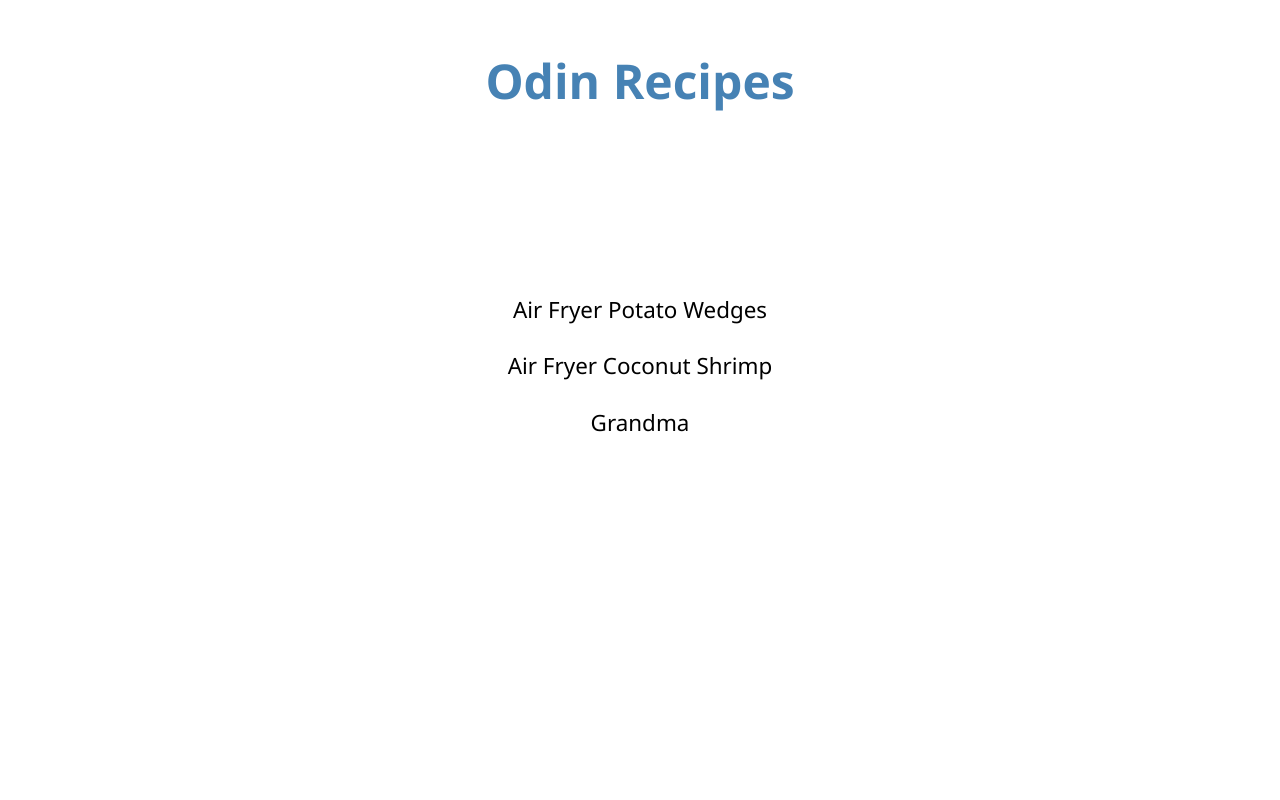
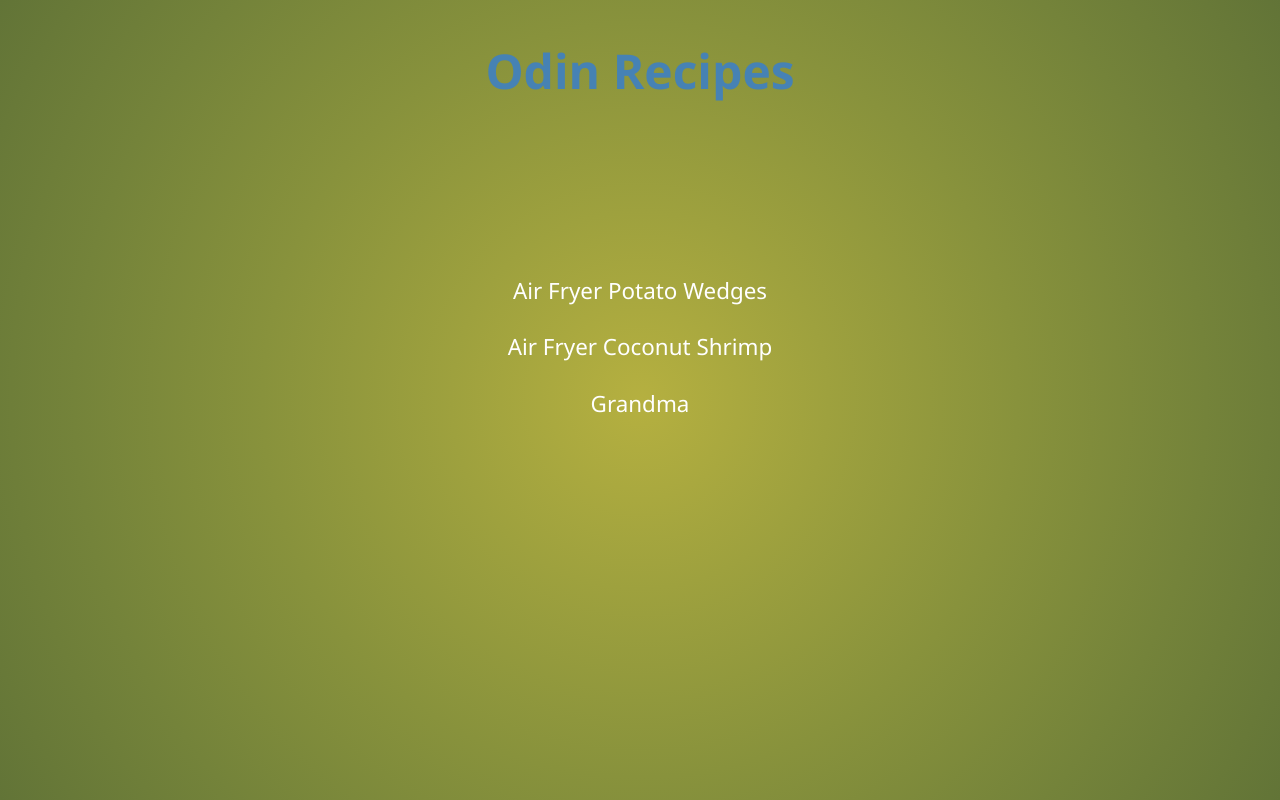
Before and after one commit to Mostafa-El-Masry/Odin-recipes, a plain HTML site: page index.html in a window 1280 px wide. Drawn offline with Linux system fonts and the light colour scheme.

Commit message:
adding style to index

```diff
--- a/CSS/styles.css
+++ b/CSS/styles.css
@@ -5,19 +5,28 @@
 
 body {
     font-family: 'Segoe UI', Tahoma, Geneva, Verdana, sans-serif;
+    height: 100vh;
+    width: 100vw;
+    background-image: radial-gradient(circle, #b5b040, #9ea13e, #88923c, #74833a, #627437);
+}
+
+.container {
     display: flex;
+    flex-wrap: nowrap;
     flex-direction: column;
-
+    justify-content: center;
+    align-items: center;
 }
 
 h1 {
-    margin: 6vh auto;
-    justify-content: center;
     color: steelblue;
     font-size: 3rem;
+    padding: 1vw;
+    margin: 2vw 0;
 }
 
 h1 + ul {
+    list-style: none;
     margin-top: 15vh;
 }
 
@@ -27,7 +36,8 @@ li {
 }
 
 li a{
-    color: #000;
+    text-align: center;
+    color: #fff;
     text-decoration: none;
     font-size: 1.4rem;
     text-transform: capitalize;
--- a/index.html
+++ b/index.html
@@ -8,7 +8,10 @@
     <link rel="stylesheet" href="./CSS/styles.css">
 </head>
 <body>
+    <div class="container">
+
             <h1>Odin Recipes</h1>
+
 
             <ul>
                 <li><a href="recipes/Air-Fryer-Potato-Wedges.html">Air Fryer Potato Wedges</a></li>
@@ -16,5 +19,6 @@
                 <li><a href="recipes/grandma.html">grandma</a></li>
             </ul>
 
+    </div>
 </body>
 </html>
```
Also changed, not shown: recipes/Air-Fryer-Coconut-Shrimp.html (+4 -1 lines), recipes/Air-Fryer-Potato-Wedges.html (+2 -1 lines), recipes/grandma.html (+2 -1 lines). Lines whose indentation alone changed are shown as unchanged.
